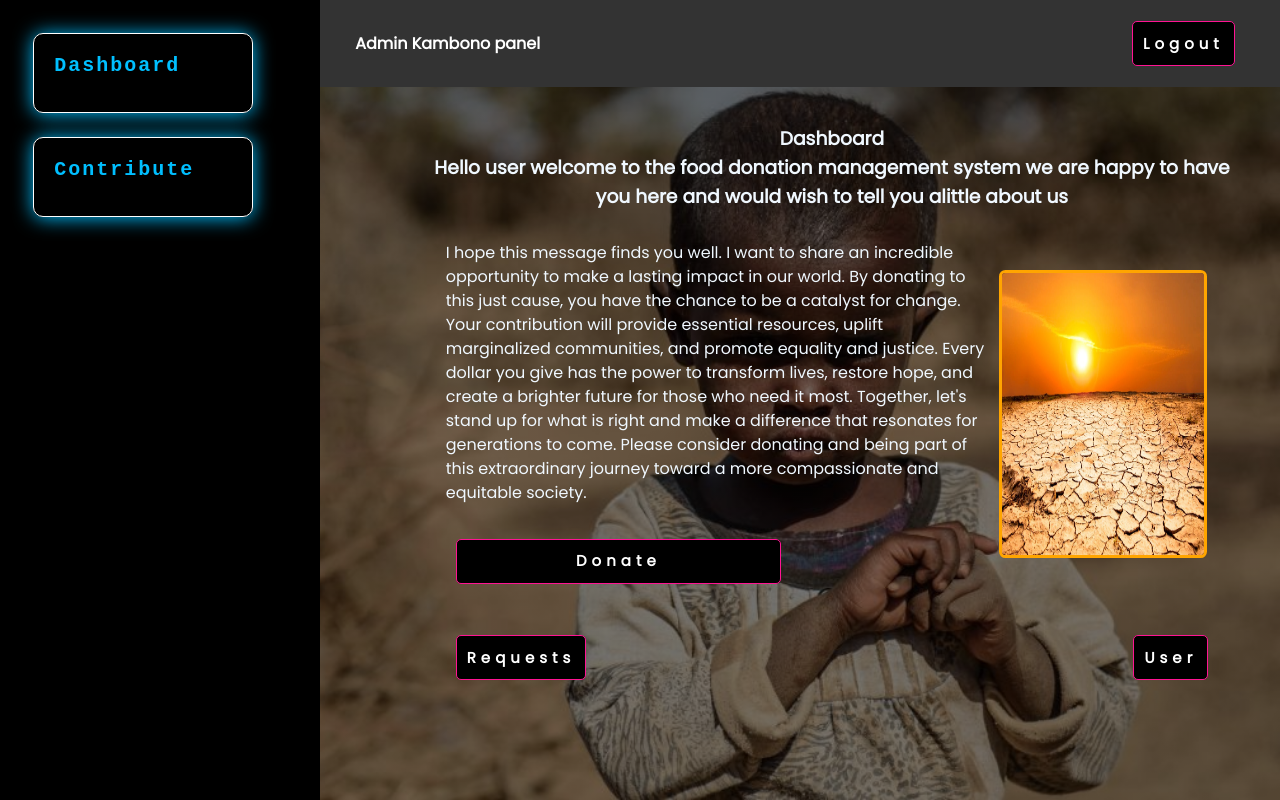
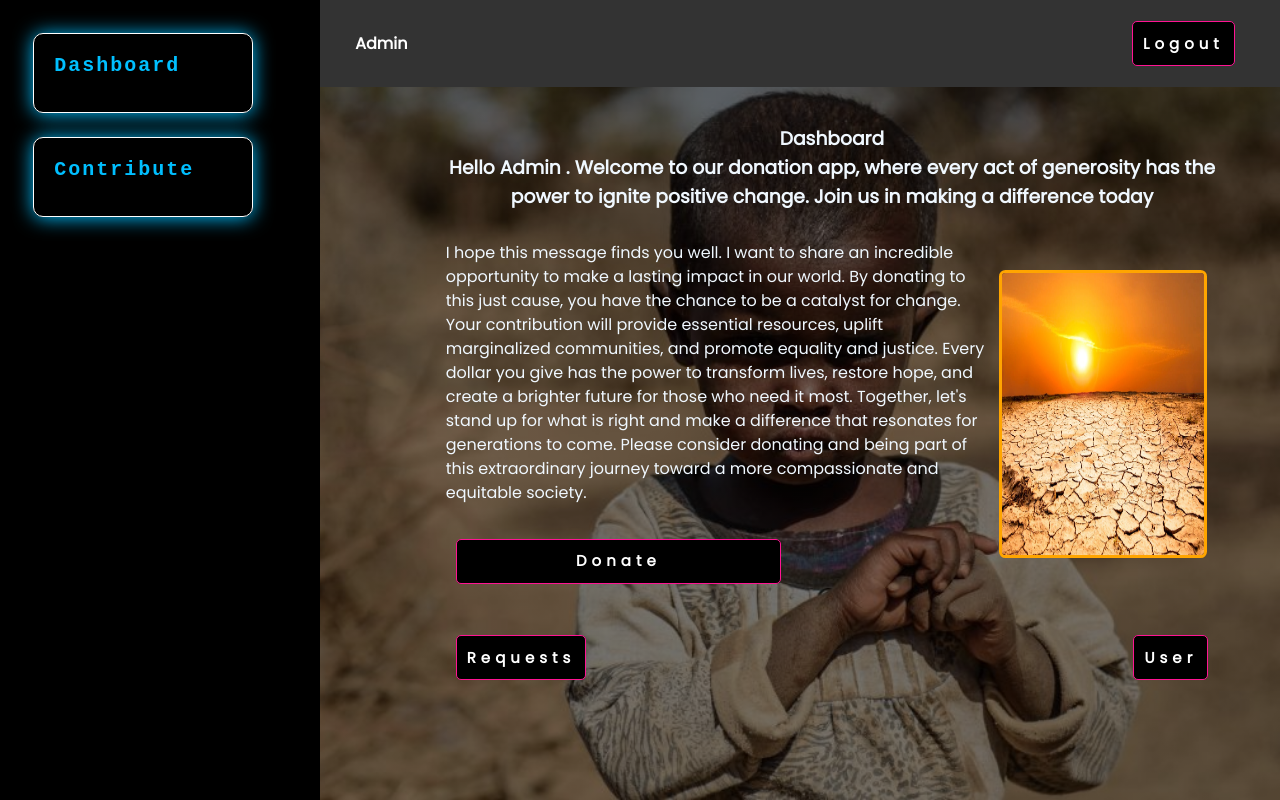
Before and after one commit to KambonoJeff/REACT-FRONT_DONATION_API, a React (Create React App) app: page /Dashboard in a window 1280 px wide. Built offline with nearby package versions, Linux system fonts and the light colour scheme; sample sign-in values are in the browser's storage.

Commit message:
Dashboard development

```diff
--- a/src/components/contexts/ContextProvider.jsx
+++ b/src/components/contexts/ContextProvider.jsx
@@ -13,7 +13,7 @@ const StateContext = createContext({
 export const ContextProvider = ({children})=>{
     const [user,setUser]= useState();
     const [ngo ,setNgo] = useState("Ngo panel");
-    const [admin , setAdmin] = useState("Admin Kambono panel");
+    const [admin , setAdmin] = useState("Admin");
     const [token, _setToken]= useState(localStorage.getItem('ACCESS_TOKEN'));
     const setToken =(token)=>{
         _setToken(token)
--- a/src/views/Dashboard.jsx
+++ b/src/views/Dashboard.jsx
@@ -1,13 +1,14 @@
 import { Link } from 'react-router-dom'
 import image from '../Assets/img/image1.jpg'
+import { useStateContext } from '../components/contexts/ContextProvider'
 export default function Dashboard() {
-
+  const {user,admin,ngo}=useStateContext();
   return (
     <section className='my-element'>
       <br />
       <div className="box">
           <h3 align="center">Dashboard</h3>
-          <h3 align="center">Hello user welcome to the food donation management system we are happy to have you here and would wish to tell you alittle about us</h3>
+          <h3 align="center">Hello {admin} . Welcome to our donation app, where every act of generosity has the power to ignite positive change. Join us in making a difference today</h3>
           <div className="flex box box mg-t">
             <p>I hope this message finds you well. I want to share an incredible opportunity to make a lasting impact in our world. By donating to this just cause, you have the chance to be a catalyst for change. Your contribution will provide essential resources, uplift marginalized communities, and promote equality and justice. Every dollar you give has the power to transform lives, restore hope, and create a brighter future for those who need it most. Together, let's stand up for what is right and make a difference that resonates for generations to come. Please consider donating and being part of this extraordinary journey toward a more compassionate and equitable society.
               <br />
```
